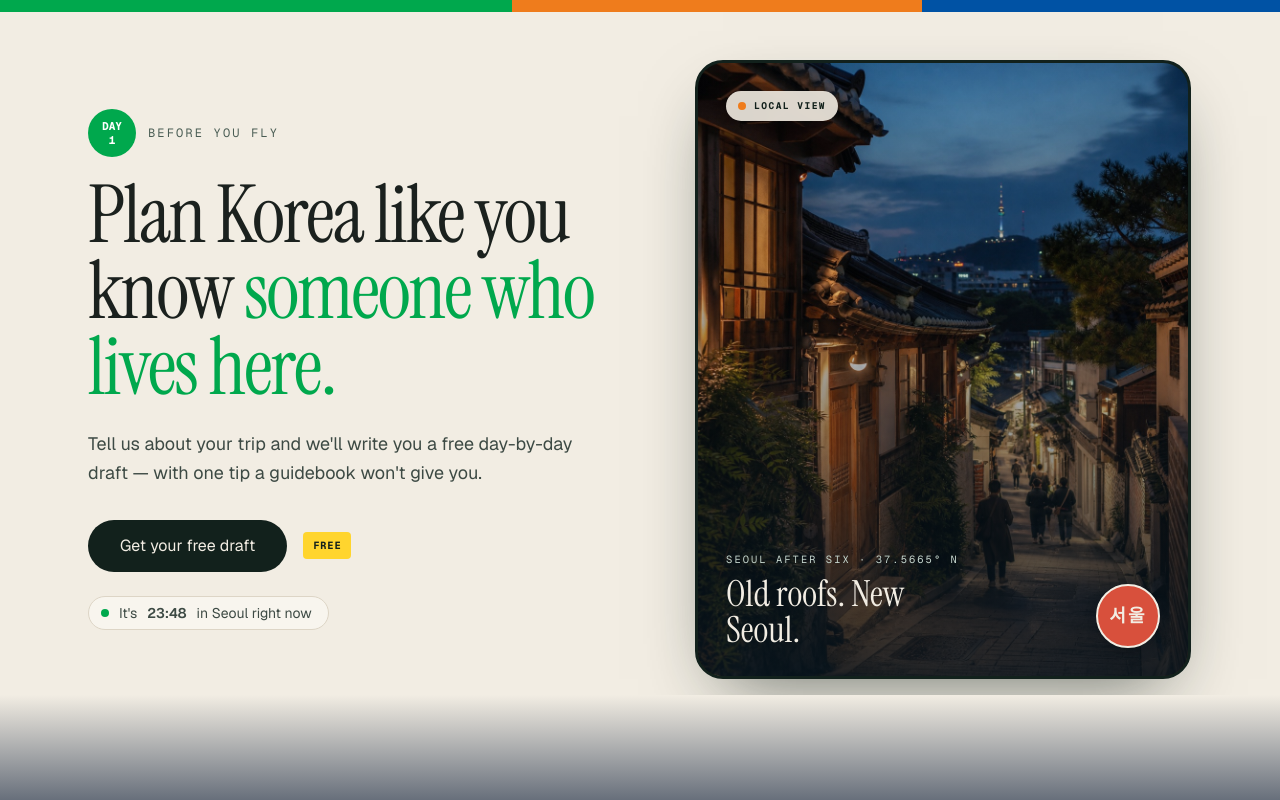
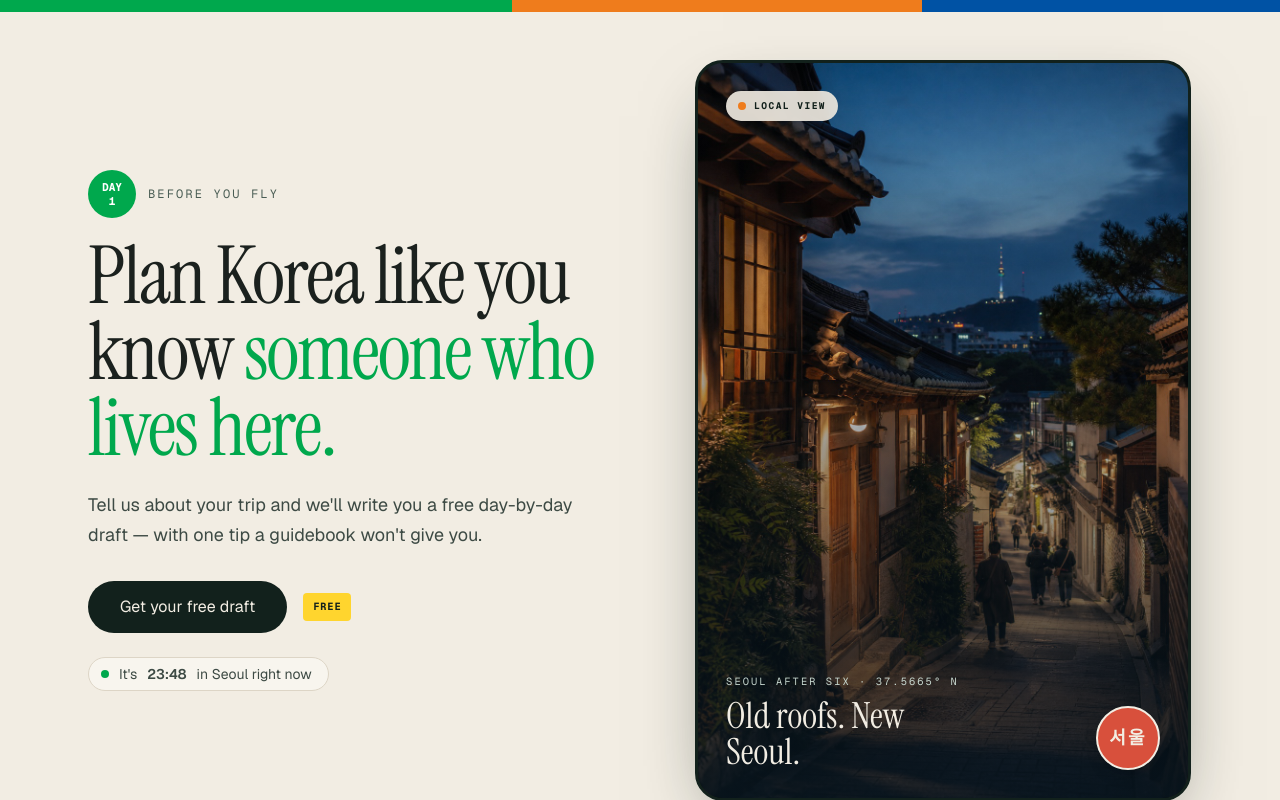
Before and after one commit to ssunie2/korea-travel-consulting, a Next.js app: page / in a window 1280 px wide. Shown: the top 800 px of the page. Built offline with nearby package versions, Linux system fonts and the light colour scheme.

Commit message:
히어로 사진 비율을 2:3으로 (원본 비율, 세로 확장)

```diff
--- a/app/page.tsx
+++ b/app/page.tsx
@@ -500,7 +500,8 @@ export default function Home() {
 
           {/* 한옥의 결은 사진으로, 노선의 그래픽은 아래 SVG로 이어 붙인다. */}
           <figure className="relative mx-auto w-full max-w-[31rem] overflow-hidden rounded-[1.75rem] border-[3px] border-[#12211C] bg-[#12211C] shadow-[0_28px_70px_-28px_rgba(18,33,28,0.65)] md:justify-self-end">
-            <div className="relative aspect-[4/5]">
+            {/* 2:3 — 원본 사진 비율 그대로다. 잘리는 데 없이 세로가 길어진다 */}
+            <div className="relative aspect-[2/3]">
               <Image
                 src="/seoul-blue-hour.jpg"
                 alt="A hanok-lined street in Seoul at blue hour, with Namsan Tower in the distance"
```
